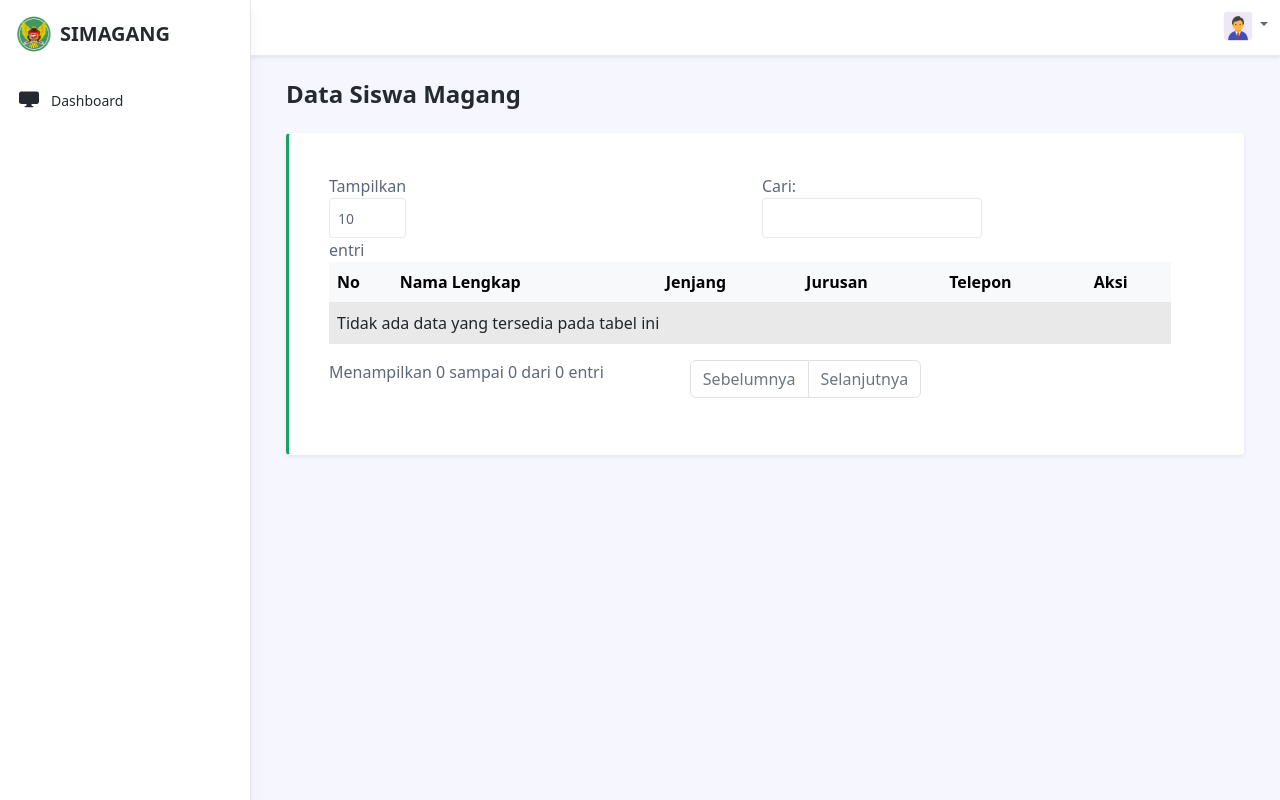
After one commit to ngeline/penerimaanmagang, a CodeIgniter 4 app: template app/Views/pembimbing/siswa/index.php in a window 1280 px wide. The commit adds this page. Run offline with PHP 8.4 and a stand-in for CodeIgniter, Linux system fonts and the light colour scheme; the template is opened without the code that fills it, so the values that code supplies are empty; some libraries are stand-ins or nearby versions.

Commit message:
pembimbing bagian siswa

```diff
--- a/app/Config/Routes.php
+++ b/app/Config/Routes.php
@@ -89,6 +89,8 @@ $routes->group('', ['filter' => 'AuthFilter'], function ($routes) {
     $routes->group('pembimbing', ['filter' => 'PembimbingFilter'], function ($routes) {
         $routes->post('users/update', 'UsersController::updatePembimbingUsers');
         $routes->post('profile/update', 'ProfileController::updateProfilePembimbing');
+
+        $routes->get('siswa', 'SiswaController::indexPembimbing');
     });
 });
 
--- a/app/Views/layouts/sidebar.php
+++ b/app/Views/layouts/sidebar.php
@@ -155,7 +155,7 @@
                 <?php if (session()->get('role') === 'pembimbing') : ?>
                     <li class="nav-item">
                         <!--//Bootstrap Icons: https://icons.getbootstrap.com/ -->
-                        <a class="nav-link <?= ($activePage == 'pembimbingSiswa') ? 'active' : '' ?>" href="index.html">
+                        <a class="nav-link <?= ($activePage == 'pembimbingSiswa') ? 'active' : '' ?>" href="<?= base_url('pembimbing/siswa') ?>">
                             <span class="nav-icon">
                                 <svg xmlns="http://www.w3.org/2000/svg" width="16" height="16" fill="currentColor" class="bi bi-person-square" viewBox="0 0 16 16">
                                     <path d="M11 6a3 3 0 1 1-6 0 3 3 0 0 1 6 0z" />
--- /dev/null
+++ b/app/Views/pembimbing/siswa/index.php
@@ -0,0 +1,142 @@
+<?php $this->extend('layouts/portal') ?>
+
+<?php $this->section('content') ?>
+<h1 class="app-page-title">Data Siswa Magang</h1>
+
+<div class="app-card alert alert-dismissible shadow-sm mb-4 border-left-decoration">
+    <div class="inner">
+        <div class="app-card-body p-3 p-lg-4">
+            <!-- <h3 class="mb-3">Welcome, developer!</h3> -->
+            <div class="row gx-5 gy-3">
+                <div class="col-12 col-lg-12">
+                    <div class="table-responsive ">
+                        <table class="table table-striped w-100" id="Tables">
+                            <thead class="table-light">
+                                <th>No</th>
+                                <th>Nama Lengkap</th>
+                                <th>Jenjang</th>
+                                <th>Jurusan</th>
+                                <th>Telepon</th>
+                                <th>Aksi</th>
+                            </thead>
+                            <tbody>
+                                <?php $no = 1; ?>
+                                <?php foreach ($list as $row) : ?>
+                                    <tr>
+                                        <td><?php echo $no++ ?></td>
+                                        <td><?= $row['nama'] ?></td>
+                                        <td><?= $row['jenjang'] ?></td>
+                                        <td><?= $row['jurusan'] ?></td>
+                                        <td><?= $row['telepon'] ?></td>
+                                        <td>
+                                            <button type="button" class="btn btn-info text-white" data-bs-toggle="modal" data-bs-target="#Detail<?php echo $no ?>">
+                                                Detail
+                                            </button>
+                                        </td>
+                                    </tr>
+
+                                    <!-- Modal Detail -->
+                                    <div class="modal fade" id="Detail<?php echo $no ?>" data-bs-backdrop="static" data-bs-keyboard="false" tabindex="-1" aria-labelledby="staticBackdropLabel" aria-hidden="true">
+                                        <div class="modal-dialog modal-lg">
+                                            <div class="modal-content">
+                                                <div class="modal-header bg-info">
+                                                    <h5 class="modal-title text-white" id="staticBackdropLabel">Form Detail Data</h5>
+                                                </div>
+                                                <div class="modal-body">
+                                                    <div class="row">
+                                                        <div class="mb-3 col-md-6">
+                                                            <label class="form-label">Nama Lengkap</label>
+                                                            <input type="text" class="form-control" value="<?= $row['nama']; ?>" readonly>
+                                                        </div>
+                                                        <div class="mb-3 col-md-6">
+                                                            <label class="form-label">Jenis Kelamin</label>
+                                                            <input type="text" class="form-control" value="<?= ($row['jenis_kelamin'] == 'l') ? 'Laki-laki' : 'Perempuan'; ?>" readonly>
+                                                        </div>
+                                                        <div class="mb-3 col-md-6">
+                                                            <label class="form-label">Email</label>
+                                                            <input type="email" class="form-control" value="<?= $row['email']; ?>" readonly>
+                                                        </div>
+                                                        <div class="mb-3 col-md-6">
+                                                            <label class="form-label">Telepon</label>
+                                                            <input type="number" class="form-control" value="<?= $row['telepon']; ?>" readonly>
+                                                        </div>
+                                                        <div class="mb-3 col-md-12">
+                                                            <label class="form-label">Alamat</label>
+                                                            <textarea rows="10" class="form-control" readonly><?= $row['alamat']; ?></textarea>
+                                                        </div>
+                                                        <div class="mb-3 col-md-6">
+                                                            <label class="form-label">Jenjang Pendidikan</label>
+                                                            <input type="text" class="form-control" value="<?= $row['jenjang']; ?>" readonly>
+                                                        </div>
+                                                        <?php if ($row['jenjang'] === 'SLTA') : ?>
+                                                            <div class="mb-3 col-md-6">
+                                                                <label class="form-label">Jurusan</label>
+                                                                <input id="jurusan" type="text" class="form-control" value="<?= $row['jurusan']; ?>" readonly>
+                                                            </div>
+                                                            <div class="mb-3 col-md-6">
+                                                                <label class="form-label">Kelas</label>
+                                                                <input id="kelas" type="number" class="form-control" value="<?= $row['kelas']; ?>" readonly>
+                                                            </div>
+                                                            <div class="mb-3 col-md-6">
+                                                                <label class="form-label">Asal Sekolah</label>
+                                                                <input id="sekolah" type="text" class="form-control" value="<?= $row['asal_sekolah']; ?>" readonly>
+                                                            </div>
+                                                            <div class="mb-3 col-md-6">
+                                                                <label class="form-label">NISN</label>
+                                                                <input id="nisn" type="number" class="form-control" value="<?= $row['nisn']; ?>" readonly>
+                                                            </div>
+                                                        <?php endif; ?>
+                                                        <?php if ($row['jenjang'] === 'Perguruan Tinggi') : ?>
+                                                            <div class="mb-3 col-md-6">
+                                                                <label class="form-label">Prodi</label>
+                                                                <input id="prodi" type="text" class="form-control" value="<?= $row['prodi']; ?>" readonly>
+                                                            </div>
+                                                            <div class="mb-3 col-md-6">
+                                                                <label class="form-label">Jurusan</label>
+                                                                <input id="jurusan" type="text" class="form-control" value="<?= $row['jurusan']; ?>" readonly>
+                                                            </div>
+                                                            <div class="mb-3 col-md-6">
+                                                                <label class="form-label">Tingkat</label>
+                                                                <input id="tingkat" type="number" class="form-control" value="<?= $row['tingkat']; ?>" readonly>
+                                                            </div>
+                                                            <div class="mb-3 col-md-6">
+                                                                <label class="form-label">Perguruan Tinggi</label>
+                                                                <input id="perguruan" type="text" class="form-control" value="<?= $row['perguruan']; ?>" readonly>
+                                                            </div>
+                                                            <div class="mb-3 col-md-6">
+                                                                <label class="form-label">NIM</label>
+                                                                <input id="nim" type="number" class="form-control" value="<?= $row['nim']; ?>" readonly>
+                                                            </div>
+                                                        <?php endif; ?>
+                                                    </div>
+                                                </div>
+                                                <div class="modal-footer">
+                                                    <button type="button" class="btn btn-secondary" data-bs-dismiss="modal">Tutup</button>
+                                                </div>
+                                            </div>
+                                        </div>
+                                    </div>
+                                <?php endforeach; ?>
+                            </tbody>
+                        </table>
+                    </div>
+                </div>
+            </div><!--//row-->
+        </div><!--//app-card-body-->
+
+    </div><!--//inner-->
+</div><!--//app-card-->
+<?php $this->endSection() ?>
+
+<?php $this->section('js') ?>
+<script>
+    $(document).ready(function() {
+        /* Get data table */
+        var table = $('#Tables').DataTable({
+            oLanguage: {
+                sUrl: "<?= base_url('assets/template/dataTables/indonesian.json') ?>"
+            }
+        })
+    });
+</script>
+<?php $this->endSection() ?>
```
Also changed, not shown: app/Controllers/SiswaController.php (+26 -0 lines).
